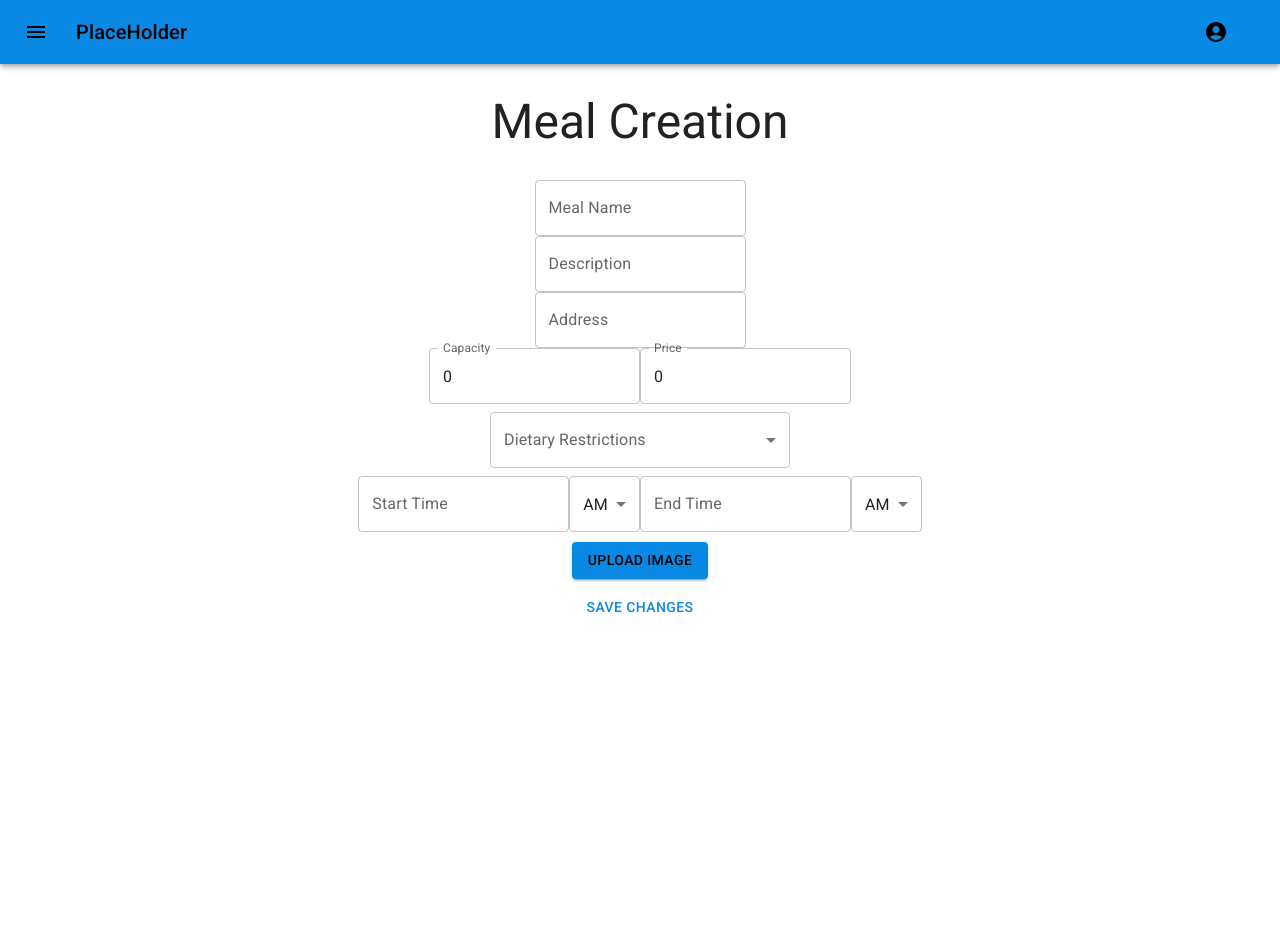
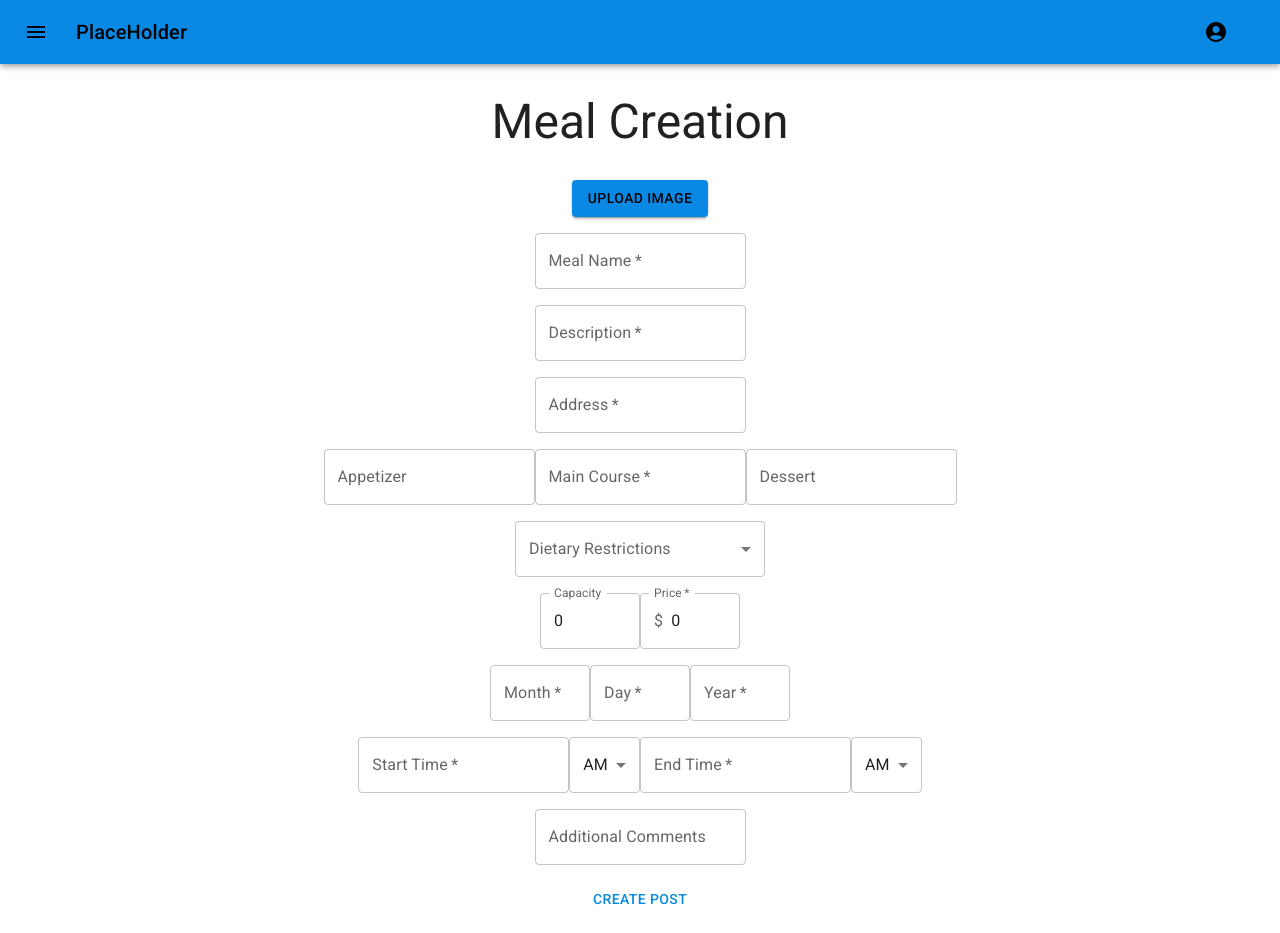
Before and after one commit to A-very-Cunning-ham/SSW-322-Project, a React (Create React App) app in the folder frontend/: page /createpost in a window 1280 px wide. Before the commit the page ends 864 px from the top, so only its background shows below. Built offline with nearby package versions, Linux system fonts and the light colour scheme.

Commit message:
added meal post submission fields

```diff
--- a/frontend/src/components/CreateMealForm.tsx
+++ b/frontend/src/components/CreateMealForm.tsx
@@ -7,6 +7,7 @@ import MenuItem from '@mui/material/MenuItem';
 import FormControl from '@mui/material/FormControl';
 import ListItemText from '@mui/material/ListItemText';
 import Select, { SelectChangeEvent } from '@mui/material/Select';
+import InputAdornment from '@mui/material/InputAdornment';
 import Checkbox from '@mui/material/Checkbox';
 import {Box} from "@mui/material";
 
@@ -29,13 +30,14 @@ interface Values {
     startTime: string
     endTime: string
     tagNames: string[]
+    courses: string
 }
 
 interface Props {
     onSubmit: (values: Values) => void;
 }
 
-const hours = ['00','01','02','03','04','05','06','07','08','09','10','11','12']
+const hours = ['00','01','02','03','04','05','06','07','08','09','10','11','12']    //could simplify start/end time by making it a dropdown
 const mins = ['00','15','30','45']
 
 const dietaryRestrictionTags = [
@@ -64,26 +66,41 @@ export const CreateMealForm: React.FC<Props> = ({onSubmit}) => {
 
     return (
         <Formik
-            initialValues={{ mealName:'', description:'',address:'',price:0,capacity:0,startTime:'',endTime:'', tagNames:['']}}
+            initialValues={{ mealName:'', description:'',address:'',price:0,capacity:0,startTime:'',endTime:'', tagNames:[''],courses:''}}
             onSubmit={values => {
-                //do something
                 values['tagNames'] = tagNames
+
                 onSubmit(values);
             }}
             >
             {({values, handleChange, handleBlur}) => (
             <Form>
                 <div>
-                <TextField
+                <Box>
+                    <Button
+                        variant="contained"
+                        component="label"
+                        >
+                        Upload Image
+                        <input
+                            type="file"
+                            hidden
+                        />
+                    </Button>
+                </Box>
+                </div>
+                <TextField sx={{ m:2 }}
+                    required
                     placeholder='Meal Name'
                     label="Meal Name"
                     name="mealName"
                     value={values.mealName}
                     onChange={handleChange}
                     onBlur={handleBlur}
-                /></div>
+                />
                 <div>
                 <TextField
+                    required
                     placeholder='Description'
                     label="Description"
                     name="description"
@@ -92,7 +109,8 @@ export const CreateMealForm: React.FC<Props> = ({onSubmit}) => {
                     onBlur={handleBlur}
                 /></div>
                 <div>
-                <TextField
+                <TextField sx={{ m:2 }}
+                    required
                     placeholder='Address'
                     label="Address"
                     name="address"
@@ -101,24 +119,31 @@ export const CreateMealForm: React.FC<Props> = ({onSubmit}) => {
                     onBlur={handleBlur}
                 /></div>
                 <div>
+                <Box>
                 <TextField
-                    placeholder='Capacity'
-                    label="Capacity"
-                    name="capacity"
-                    value={values.capacity}
+                    label="Appetizer"
+                    name="Appetizer"
                     onChange={handleChange}
                     onBlur={handleBlur}
                 />
                 <TextField
-                    placeholder='Price'
-                    label="Price"
-                    name="price"
-                    value={values.price}
+                    required
+                    label="Main Course"
+                    name="Main Course"
+                    value={values.courses}
                     onChange={handleChange}
                     onBlur={handleBlur}
-                /></div>
+                />
+                <TextField
+                    label="Dessert"
+                    name="Dessert"
+                    onChange={handleChange}
+                    onBlur={handleBlur}
+                />
+                </Box>
+                </div>
                 <div>
-                <FormControl sx={{ m: 1, width: 300 }}>
+                <FormControl sx={{ m: 2, width: 250 }}>
                 <InputLabel id="diet-restrictions-label">Dietary Restrictions</InputLabel>
                 <Select
                     labelId="diet-restrictions-label"
@@ -140,7 +165,65 @@ export const CreateMealForm: React.FC<Props> = ({onSubmit}) => {
                 </FormControl>
                 </div>
                 <div>
+                <Box>
                 <TextField
+                    placeholder='Capacity'
+                    label="Capacity"
+                    name="capacity"
+                    style = {{width: 100}}
+                    value={values.capacity}
+                    onChange={handleChange}
+                    onBlur={handleBlur}
+                />
+                <TextField
+                    required
+                    placeholder='Price'
+                    label="Price"
+                    name="price"
+                    style = {{width: 100}}
+                    value={values.price}
+                    InputProps={{
+                        startAdornment: <InputAdornment position="start">$</InputAdornment>
+                    }}
+                    onChange={handleChange}
+                    onBlur={handleBlur}
+                /></Box></div>
+
+                <div>
+                <Box sx={{m:2}}>
+                <TextField
+                    required
+                    label="Month"
+                    name="Month"
+                    style = {{width: 100}}
+                    //value={values.Month}
+                    // onChange={handleChange}
+                    // onBlur={handleBlur}
+                />
+                <TextField
+                    required
+                    label="Day"
+                    name="Day"
+                    style = {{width: 100}}
+                    //value={values.Month}
+                    // onChange={handleChange}
+                    // onBlur={handleBlur}
+                />
+                <TextField
+                    required
+                    label="Year"
+                    name="Year"
+                    style = {{width: 100}}
+                    //value={values.Month}
+                    // onChange={handleChange}
+                    // onBlur={handleBlur}
+                />
+                </Box>
+                </div>
+                <div>
+                <Box sx={{m:2}}>
+                <TextField
+                    required
                     placeholder='Start Time'
                     label="Start Time"
                     name="startTime"
@@ -148,7 +231,15 @@ export const CreateMealForm: React.FC<Props> = ({onSubmit}) => {
                     onChange={handleChange}
                     onBlur={handleBlur}
                 />
+                {/* <InputLabel>Start Hour</InputLabel>
+                    <Select onChange={handleChange}>
+                        {hours.map((hour) => (
+                        <MenuItem key={hour} value={hour}>
+                        {hour}
+                        </MenuItem>))}
+                    </Select> */}
                 <Select
+                    required
                     onChange={handleChange}
                     defaultValue = "AM"
                 >
@@ -156,6 +247,7 @@ export const CreateMealForm: React.FC<Props> = ({onSubmit}) => {
                     <MenuItem value={'PM'}>PM</MenuItem>
                 </Select>
                 <TextField
+                    required
                     placeholder='End Time'
                     label="End Time"
                     name="endTime"
@@ -164,30 +256,23 @@ export const CreateMealForm: React.FC<Props> = ({onSubmit}) => {
                     onBlur={handleBlur}
                 />
                 <Select
-                   defaultValue = "AM"
-                   onChange={handleChange}
-                >
+                    required
+                    defaultValue = "AM"
+                    onChange={handleChange}
+                    >
                     <MenuItem value={'AM'}>AM</MenuItem>
                     <MenuItem value={'PM'}>PM</MenuItem>
-                </Select></div>
+                </Select></Box></div>
                 <div>
-                <Box sx={{
-                    padding: '10px'
-                }}>
-                    <Button
-                        variant="contained"
-                        component="label"
-                        >
-                        Upload Image
-                        <input
-                            type="file"
-                            hidden
-                        />
-                    </Button>
-                </Box>
+                <TextField
+                    label="Additional Comments"
+                    name="Additional Comments"
+                    //value={values.Month}
+                    // onChange={handleChange}
+                    // onBlur={handleBlur}
+                />
                 </div>
-
-                <Button type="submit">Save Changes</Button>
+                <Button sx={{ m:2 }} type="submit">Create Post</Button>
             </Form>
             )}
         </Formik>
--- a/frontend/src/components/LoginForm.tsx
+++ b/frontend/src/components/LoginForm.tsx
@@ -2,17 +2,46 @@ import { Button, TextField } from '@mui/material/';
 import * as React from 'react';
 import {Formik, Form} from 'formik';
 import { json } from 'stream/consumers';
+import InputAdornment from '@mui/material/InputAdornment';
+import Visibility from '@mui/icons-material/Visibility';
+import VisibilityOff from '@mui/icons-material/VisibilityOff';
+import IconButton from '@mui/material/IconButton';
 
 interface Values {
     username: string
     password: string
 }
 
+interface State{
+    password: string;
+    showPassword: boolean;
+}
 interface Props {
     onSubmit: (values: Values) => void;
 }
 
 export const LoginForm: React.FC<Props> = ({onSubmit}) => {
+    const [pwval, setValues] = React.useState<State>({
+        password: '',
+        showPassword: false,
+      });
+
+    const handleChange =
+        (prop: keyof State) => (event: React.ChangeEvent<HTMLInputElement>) => {
+          setValues({ ...pwval, [prop]: event.target.value });
+        };
+
+    const handleClickShowPassword = () => {
+        setValues({
+          ...pwval,
+          showPassword: !pwval.showPassword,
+        });
+      };
+
+      const handleMouseDownPassword = (event: React.MouseEvent<HTMLButtonElement>) => {
+        event.preventDefault();
+      };
+
     return (
         <Formik
             initialValues={{ username: '', password: ''}}
@@ -23,20 +52,34 @@ export const LoginForm: React.FC<Props> = ({onSubmit}) => {
             {({values, handleChange, handleBlur}) => (
             <Form>
                 <div>
-                <TextField
+                <TextField sx={{m:1, width:250}}
+                    required
                     placeholder='Username'
+                    label='Username'
                     name="username"
                     value={values.username}
                     onChange={handleChange}
                     onBlur={handleBlur}
                 /></div>
                 <div>
-                <TextField
-                    placeholder='password'
+                <TextField sx={{m:1, width:250}}
+                    required
+                    placeholder='Password'
+                    label='Password'
                     name="password"
+                    type={pwval.showPassword ? 'text' : 'password'}
                     value={values.password}
-                    onChange={handleChange}
-                    onBlur={handleBlur}
+                    onChange={handleChange('password')}
+                    InputProps={{
+                        endAdornment: <InputAdornment position="end"><IconButton
+                        aria-label="toggle password visibility"
+                        onClick={handleClickShowPassword}
+                        onMouseDown={handleMouseDownPassword}
+                        edge="end"
+                      >
+                        {pwval.showPassword ? <VisibilityOff /> : <Visibility />}
+                      </IconButton></InputAdornment>
+                    }}
                 /></div>
                 <Button type="submit">submit</Button>
             </Form>
--- a/frontend/src/pages/CreatePost.tsx
+++ b/frontend/src/pages/CreatePost.tsx
@@ -18,7 +18,7 @@ const CreateMeal: FC<any> = (): ReactElement => {
                 </Box>
             </div>
         <div style={{ textAlign: "center" }}>
-            <CreateMealForm onSubmit={({ mealName, description, price, startTime, endTime, capacity, address, tagNames }) => {
+            <CreateMealForm onSubmit={({ mealName, description, price, startTime, endTime, capacity, address, tagNames, courses }) => {
                 console.log("Now we make a meal!")
                 console.log({
                     "mealName": mealName,
@@ -28,7 +28,8 @@ const CreateMeal: FC<any> = (): ReactElement => {
                     "endTime": endTime,
                     "capacity": capacity,
                     "address": address,
-                    "tagNames": tagNames
+                    "tagNames": tagNames,
+                    "courses": courses
                 })
                 let newPost = fetch("/api/posts", {
                     method: "POST",
```
